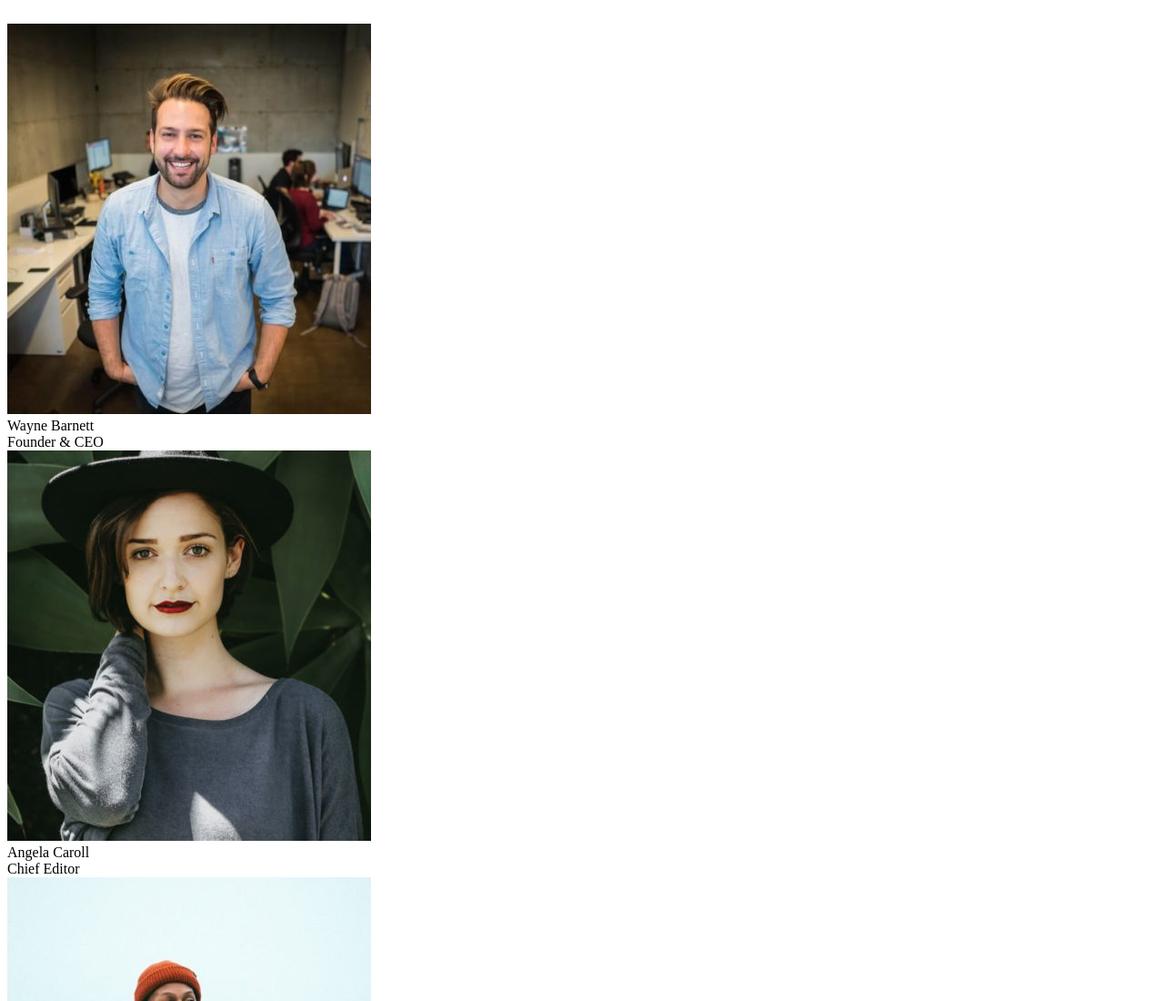
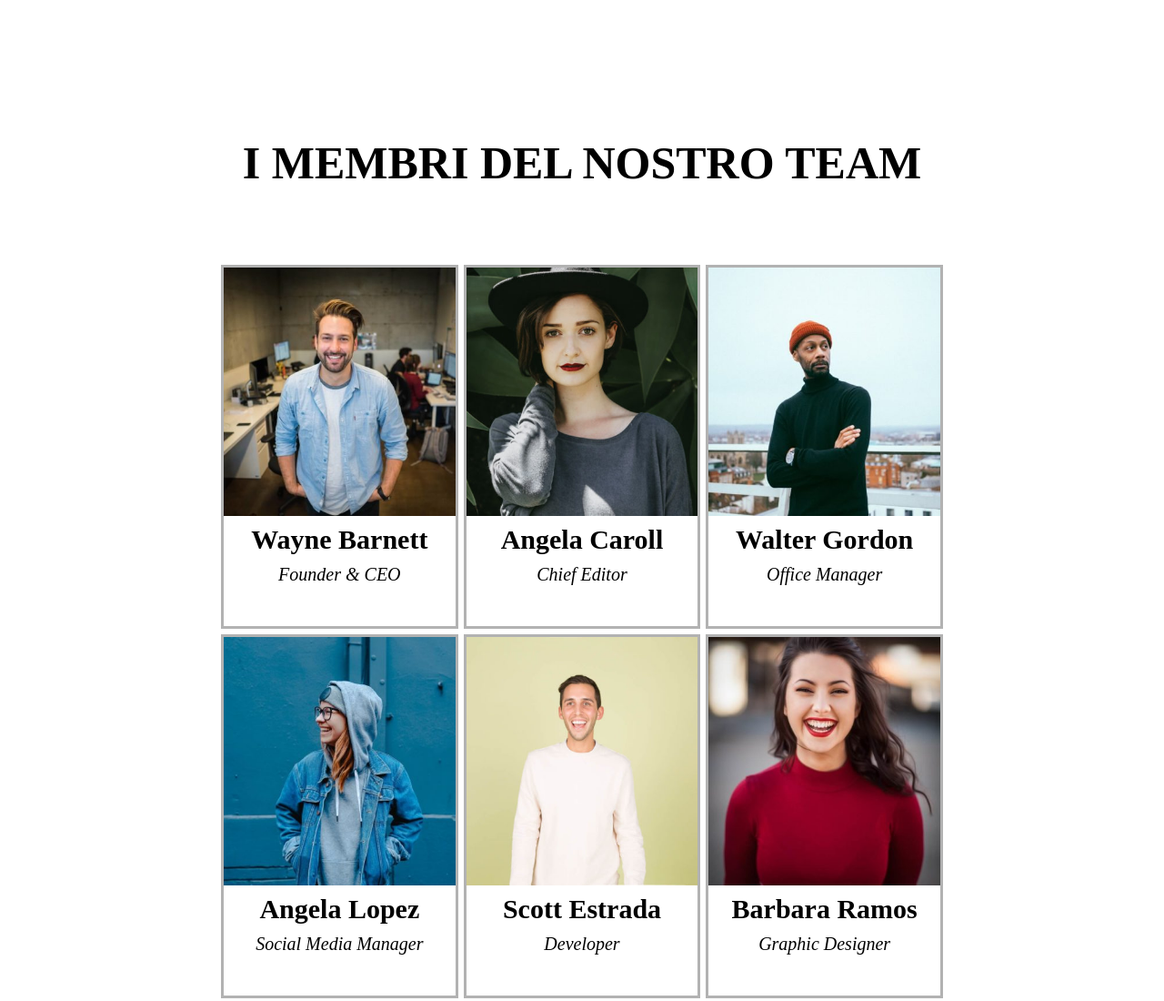
Before and after one commit to AndreaFermo/js-our-team, a plain HTML site: page bonus/index.html in a window 1280 px wide. Shown: the top 1100 px of the page at 91% size. Drawn offline with Linux system fonts and the light colour scheme.

Commit message:
bonus 2 concluso

```diff
--- a/bonus/css/style.css
+++ b/bonus/css/style.css
@@ -0,0 +1,59 @@
+*{
+    padding: 0;
+    margin: 0;
+    box-sizing: border-box;
+}
+
+
+
+.container {
+    margin: 150px auto 0;
+    width: 800px;
+}
+
+h1 {
+    text-align: center;
+    margin-bottom: 80px;
+    font-size: 50px;
+}
+
+#cards {
+    display: flex;
+    flex-wrap: wrap;
+
+}
+
+.card {
+    height: 400px;
+    width: calc((100% / 3) - 6px);
+    margin: 3px;
+    border: 3px solid rgba(0, 0, 0, 0.3);
+}
+
+.wrapper {
+    width: 100%;
+    object-fit: cover;
+}
+
+img {
+    width: 100%;
+    transition: transform 1s;
+}
+
+.name {
+    font-weight: bold;
+    font-size: 30px;
+    text-align: center;
+    margin: 5px 0 10px;
+}
+
+.role {
+    font-size: 20px;
+    margin: 10px 0;
+    text-align: center;
+    font-style: italic;
+}
+
+img:hover {
+    transform: scale(1.1);
+}
--- a/bonus/index.html
+++ b/bonus/index.html
@@ -12,8 +12,9 @@
 
     <main>
         <div class="container">
+            <h1>I MEMBRI DEL NOSTRO TEAM</h1>
             <div id="cards">
-<img src="" alt="">
+
             </div>
         </div>
     </main>
--- a/bonus/js/main.js
+++ b/bonus/js/main.js
@@ -27,5 +27,17 @@ const team = [
 for (let i = 0; i < team.length; i++) {
     const currentTeamMember = team[i]
     console.log(currentTeamMember['name'] + currentTeamMember['role'] + currentTeamMember['photo'])
-    cardsDom.innerHTML += `<div><img src="img/${currentTeamMember['photo']}"></div><div>${currentTeamMember['name']}</div><div>${currentTeamMember['role']}</div>`;
+    cardsDom.innerHTML +=
+        `<div class="card">
+            <div class="wrapper">
+                <img src="img/${currentTeamMember['photo']}">
+            </div>
+            <div class="name">
+                ${currentTeamMember['name']}
+            </div>
+            <div class="role">
+                ${currentTeamMember['role']}
+            </div>
+        </div>`
+    ;
 }
```
